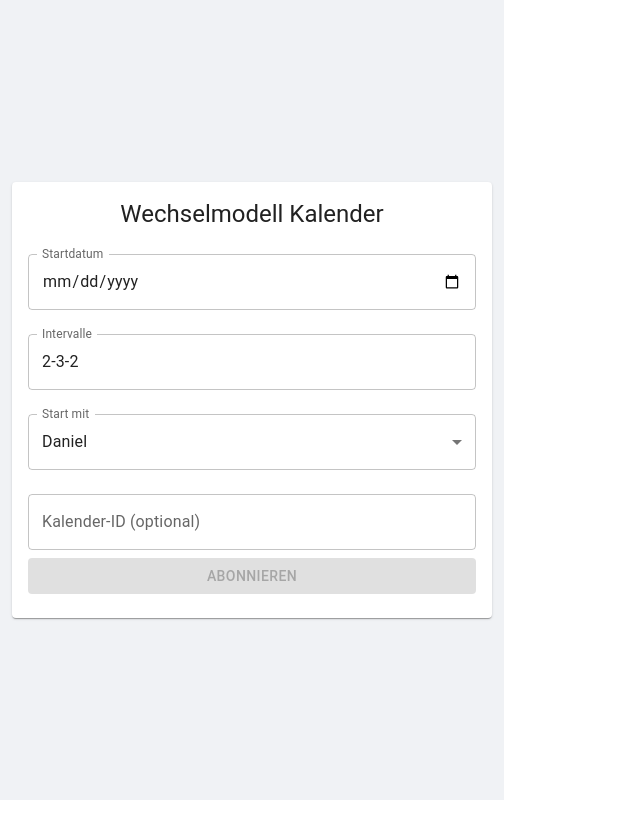
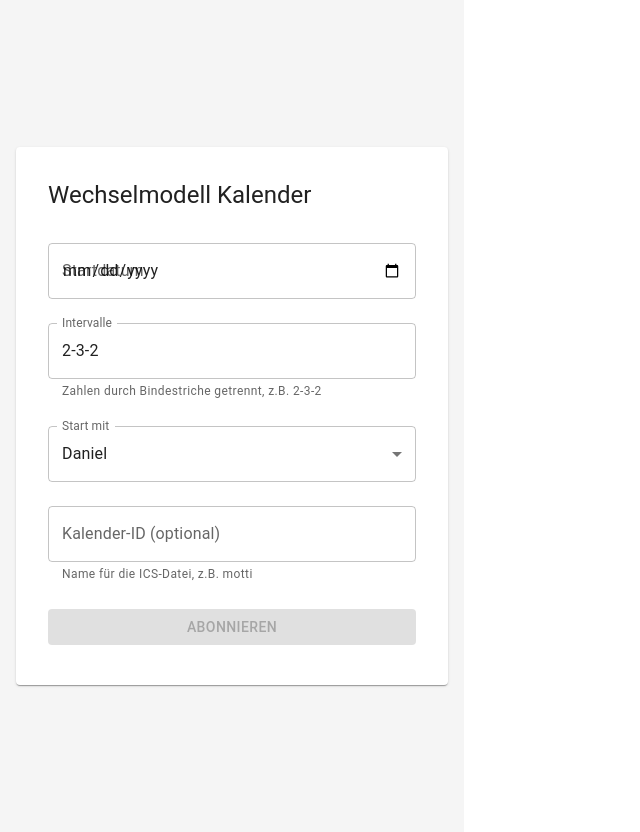
Before and after one commit to thomcgn/wechselmodell, a React (Vite) app: page / in a window 1280 px wide. Shown: the whole page, without its empty margins (0-640 px from the left). Before the commit the page ends 800 px from the top, so only its background shows below. Built offline with nearby package versions, Linux system fonts and the light colour scheme.

Commit message:
erneute korektur

```diff
--- a/src/WechselmodellCalendarGenerator.tsx
+++ b/src/WechselmodellCalendarGenerator.tsx
@@ -1,12 +1,11 @@
 import { useState } from "react";
 import { Box, Card, CardContent, TextField, MenuItem, Button, Typography } from "@mui/material";
-import "./WechselmodellCalendarGenerator.css";
 
 export default function WechselmodellCalendarGenerator() {
   const [intervalString, setIntervalString] = useState("2-3-2");
   const [startType, setStartType] = useState("Daniel");
   const [startDate, setStartDate] = useState("");
-  const [calendarId, setCalendarId] = useState("");
+  const [calendarId, setCalendarId] = useState(""); // optional
   const [message, setMessage] = useState("");
   const [loading, setLoading] = useState(false);
 
@@ -14,15 +13,7 @@ export default function WechselmodellCalendarGenerator() {
   const canSubmit = startDate !== "" && isIntervalValid(intervalString) && !loading;
 
   const generateICS = async () => {
-    if (!startDate) {
-      setMessage("⚠ Bitte wähle ein Startdatum aus!");
-      return;
-    }
-    if (!isIntervalValid(intervalString)) {
-      setMessage("⚠ Intervalle müssen nur Zahlen durch Bindestriche getrennt sein, z.B. 2-3-2");
-      return;
-    }
-
+    if (!canSubmit) return;
     setLoading(true);
     setMessage("⏳ Erstelle Kalender...");
 
@@ -37,10 +28,11 @@ export default function WechselmodellCalendarGenerator() {
       });
 
       if (!res.ok) throw new Error(`Fehler beim Erstellen des Kalenders (${res.status})`);
+
       const data = await res.json();
-
       const host = window.location.hostname;
       const port = window.location.port;
+
       window.location.href = `webcal://${host}${port ? `:${port}` : ""}/cal/${data.id}.ics`;
 
       setMessage("✅ Kalender erfolgreich erstellt!");
@@ -54,19 +46,25 @@ export default function WechselmodellCalendarGenerator() {
   };
 
   return (
-    <Box className="calendar-container">
-      <Card className="calendar-card">
+    <Box
+      sx={{
+        minHeight: "100vh",
+        display: "flex",
+        justifyContent: "center",
+        alignItems: "center",
+        p: 2,
+        bgcolor: "#f5f5f5"
+      }}
+    >
+      <Card sx={{ width: "100%", maxWidth: 400, p: 2 }}>
         <CardContent>
-          <Typography variant="h5" align="center" gutterBottom>
-            Wechselmodell Kalender
-          </Typography>
+          <Typography variant="h5" mb={2}>Wechselmodell Kalender</Typography>
 
           <TextField
             label="Startdatum"
             type="date"
             value={startDate}
             onChange={(e) => setStartDate(e.target.value)}
-            InputLabelProps={{ shrink: true }}
             fullWidth
             margin="normal"
           />
@@ -75,10 +73,9 @@ export default function WechselmodellCalendarGenerator() {
             label="Intervalle"
             value={intervalString}
             onChange={(e) => setIntervalString(e.target.value)}
-            placeholder="z. B. 2-3-2"
+            helperText="Zahlen durch Bindestriche getrennt, z.B. 2-3-2"
             fullWidth
             margin="normal"
-            error={intervalString !== "" && !isIntervalValid(intervalString)}
           />
 
           <TextField
@@ -97,26 +94,29 @@ export default function WechselmodellCalendarGenerator() {
             label="Kalender-ID (optional)"
             value={calendarId}
             onChange={(e) => setCalendarId(e.target.value)}
-            placeholder="z. B. daniel-zuhause"
             fullWidth
             margin="normal"
+            helperText="Name für die ICS-Datei, z.B. motti"
           />
 
           <Button
             variant="contained"
             color="primary"
-            fullWidth
             onClick={generateICS}
             disabled={!canSubmit}
-            className="calendar-button"
+            fullWidth
+            sx={{ mt: 2 }}
           >
             {loading ? "Erstelle..." : "Abonnieren"}
           </Button>
 
           {message && (
             <Typography
-              align="center"
-              className={`calendar-message ${message.startsWith("❌") ? "error" : "success"}`}
+              sx={{
+                mt: 2,
+                fontWeight: "bold",
+                color: message.startsWith("❌") ? "red" : "green"
+              }}
             >
               {message}
             </Typography>
```
Also changed, not shown: server.js (+12 -19 lines).
